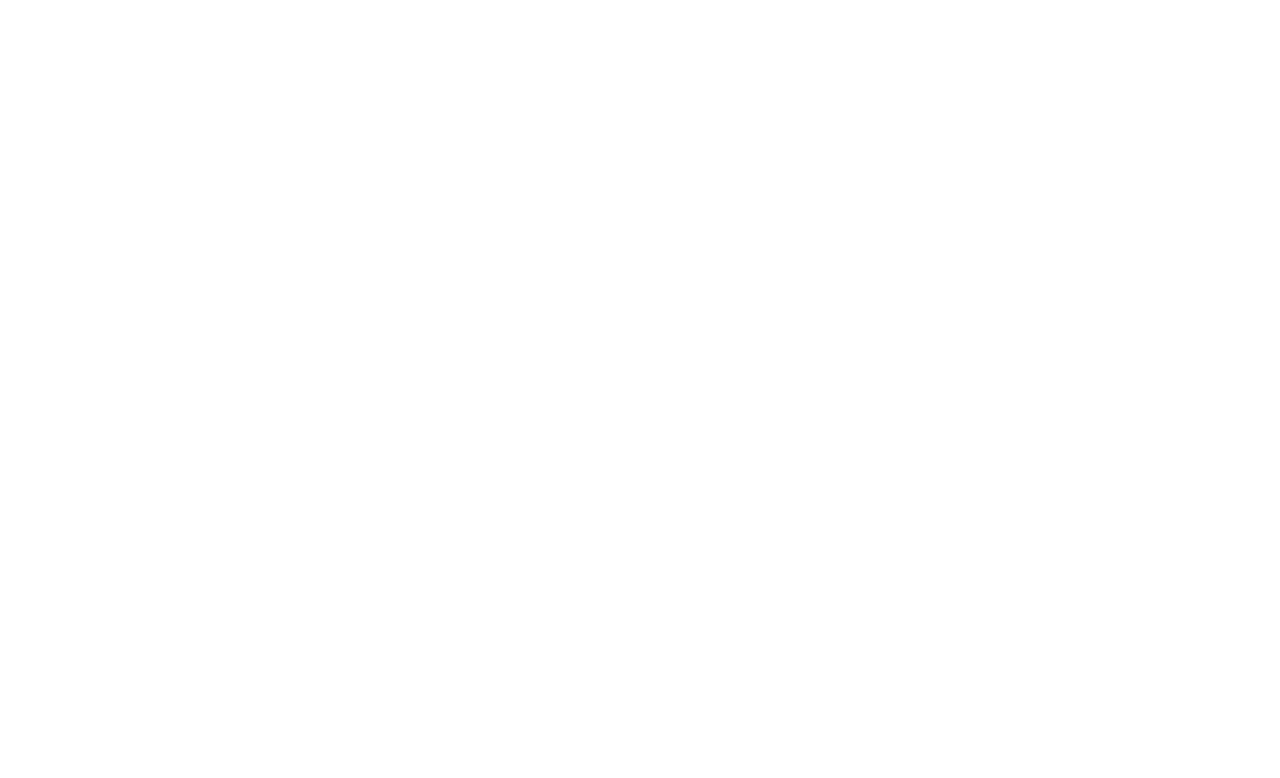
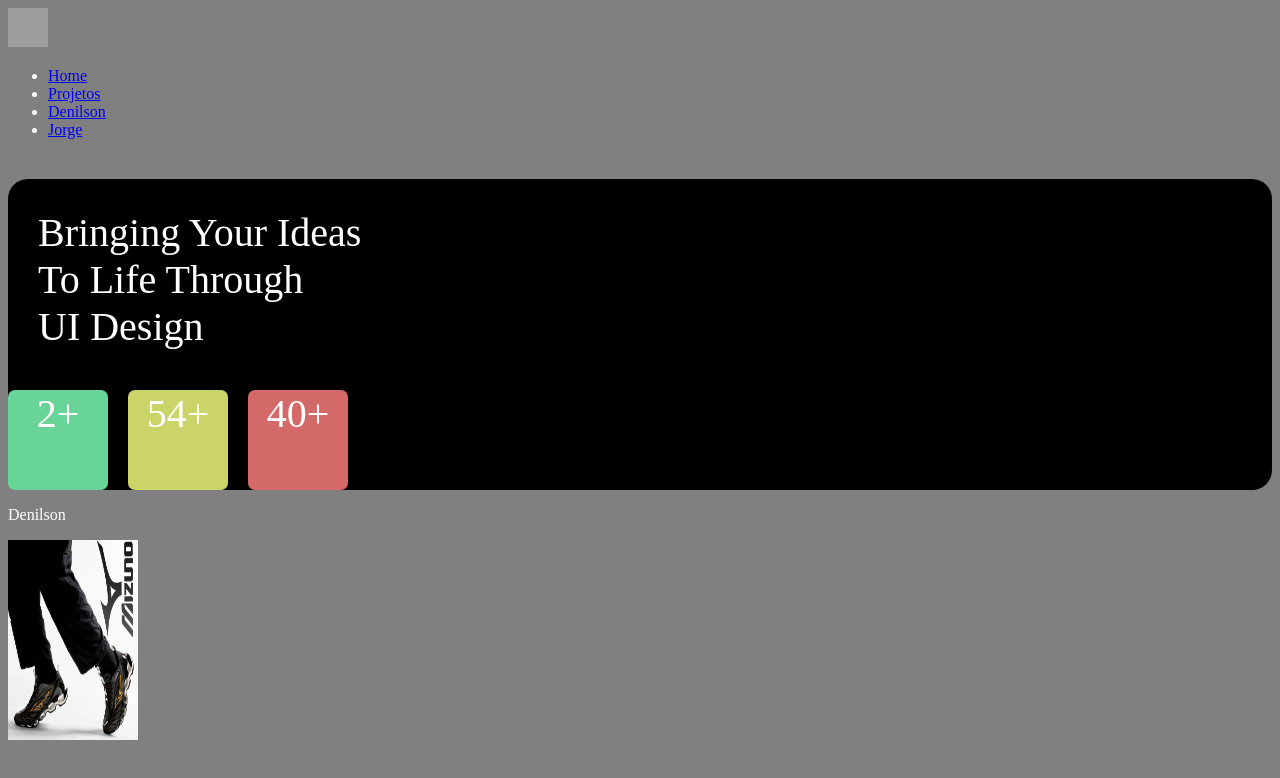
Before and after one commit to JjorgeF/fotosDJ, a plain HTML site: page denilson.html in a window 1280 px wide. Drawn offline with Linux system fonts and the light colour scheme; grey boxes are pictures that could not be loaded.

Commit message:
adicionei mais textos e alterei umas pastas

```diff
--- a/denilson.html
+++ b/denilson.html
@@ -0,0 +1,43 @@
+<!DOCTYPE html>
+<html lang="pt-BR">
+<head>
+    <meta charset="UTF-8">
+    <meta http-equiv="X-UA-Compatible" content="IE=edge">
+    <meta name="viewport" content="width=device-width, initial-scale=1.0">
+    <link rel="stylesheet" href="style-perfis.css">
+    <title>Alpha0.1</title>
+</head>
+<body>
+    <header>
+        <nav class="navMenu">
+            <img class="logo" src="http://lorempixel.com.br/500/400/?4" alt="" width="40px" height="39px">
+                <ul>
+                    <li class="home"><a href="./index.html">Home</a></li>
+                    <li class="projetos"><a href="./projetos.html">Projetos</a></li>
+                    <li class="denilson"><a href="./denilson.html" target="_blank">Denilson</a></li>
+                    <li class="jorge"><a href="./jorge.html" target="_blank">Jorge</a></li>
+                </ul>
+        </nav>
+    </header>
+    <main>
+        <div>
+            <article class="apresentacao">
+                <div class="texto-apresentacao">
+                    <p>Bringing Your Ideas<br> To Life Through<br> UI Design</p>
+                </div>
+                <div class="atividades">
+                    <div class="button1">2+</div>
+                    <div class="button2">54+</div>
+                    <div class="button3">40+</div>
+                </div>
+            </article>
+            <article>
+                <div>
+                    <p>Denilson</p>
+                    <img src="./imgs/mizuno.png" alt="" width="130px" height="200px">
+                    <div></div>
+                </div>
+            </article>
+        </div>
+    </main>
+</body>
--- /dev/null
+++ b/style-perfis.css
@@ -0,0 +1,44 @@
+body {
+    background-color: grey;
+    color: white;
+}
+
+.apresentacao {
+    display: column;
+    background-color: black;
+    border-radius: 20px;
+    max-width: ;
+}
+
+.texto-apresentacao {
+    font-size: 40px;
+}
+
+.texto-apresentacao p {
+    padding: 30px 0px 0px 30px;
+}
+
+.atividades {
+    display: flex;
+    gap: 20px;
+}
+
+.button1, .button2, .button3 {
+    font-size: 40px;
+    text-align: center;
+    width: 100px;
+    height: 100px;
+    border-radius: 7px;
+}
+
+.button1 {
+    background-color: rgb(105, 212, 151);
+}
+
+.button2 {
+    background-color: rgb(203, 212, 105);
+}
+
+.button3 {
+    background-color: rgb(212, 105, 105);
+}
--- a/style.css
+++ b/style.css
@@ -3,18 +3,19 @@
 }
 
 body {
+    background-color: 	#40E0D0;
 }
 
 main {
-    width: ;
     text-align: center;
-    background: #23232e;
-    height: 92vh;
+    /* background: #23232e; */
+    height: ;
 }
 
 body {
     /*background-image: linear-gradient(45deg,grey,#1b262a, #ed8761, red);*/
     text-align: ;
+    width: ;
 }
 
 header {
@@ -58,7 +59,7 @@ a {
 .sectionProjetos {
     display: inline-block;
     padding-top: 10px;
-    width: 60vw;
+    width: 85vw;
     background-color: blue;
 }
 .sectionNatura, .sectionLacoste, .sectionCoca {
@@ -85,7 +86,7 @@ footer {
 
 /*----@media query----*/
 @media (max-width: 999px) {
-    .jorge, .denilson, .projetos, .home {
+    .jorge, .denilson {
         display: none;
     }
 }
```
Also changed, not shown: index.html (+16 -11 lines), imgs/cocacoal.png (added), imgs/essetial-natura13.png (added), imgs/maracuja-natura.png (added), imgs/mizuno.png (added), imgs/mizuno2.png (added), imgs/mizuno515.png (added), imgs/netflix-e-lacoste.png (added), 8 other files.
